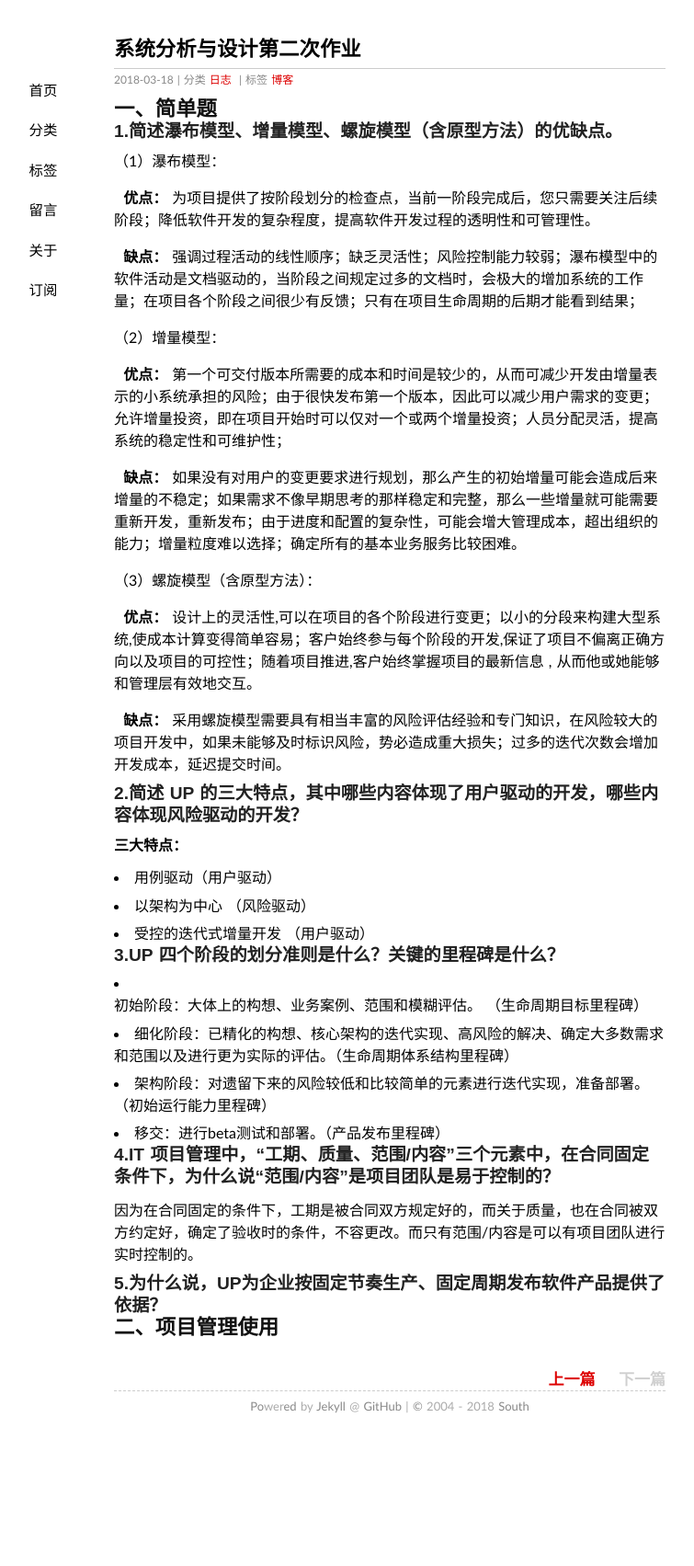
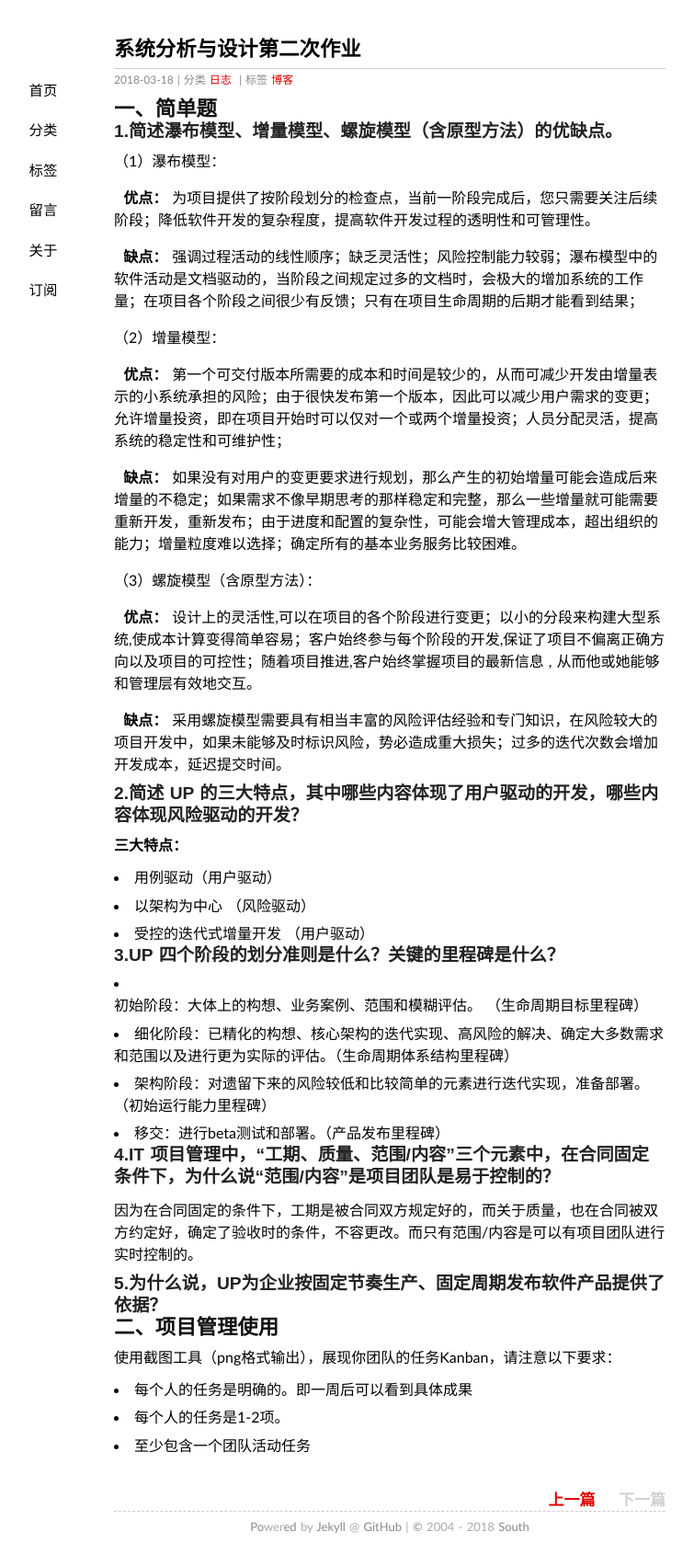
Before and after one commit to south270/south270.github.io, a Jekyll site: the page built from _posts/2018-3-18-second-homework.md, in a window 1280 px wide. Shown: the whole page at 92% size, without its empty margins (216-971 px from the left). Built offline with Jekyll 4.4.1, drawn with Linux system fonts in a browser that asks for light colours; comment, search, counter and statistics services are not loaded; before the commit the page ends 1572 px from its top, so only the background shows below that.

Commit message:
Update 2018-3-18-second-homework.md

```diff
--- a/_posts/2018-3-18-second-homework.md
+++ b/_posts/2018-3-18-second-homework.md
@@ -42,3 +42,8 @@ tags: 博客
 
 ### 5.为什么说，UP为企业按固定节奏生产、固定周期发布软件产品提供了依据？
 ## 二、项目管理使用
+使用截图工具（png格式输出），展现你团队的任务Kanban，请注意以下要求：
+
+- 每个人的任务是明确的。即一周后可以看到具体成果
+- 每个人的任务是1-2项。
+- 至少包含一个团队活动任务
```
